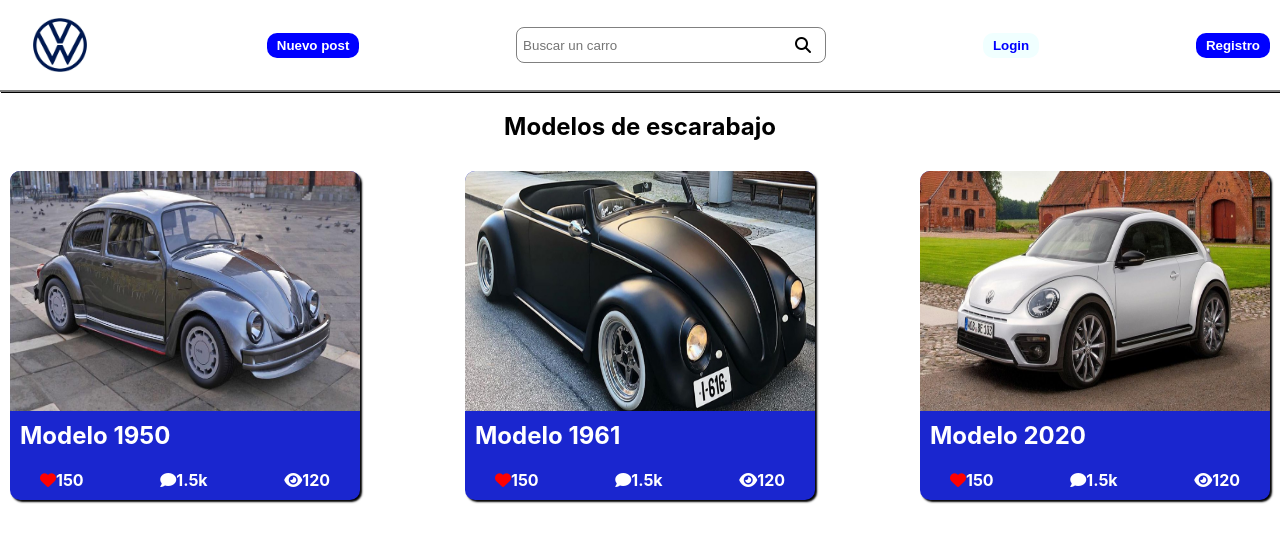
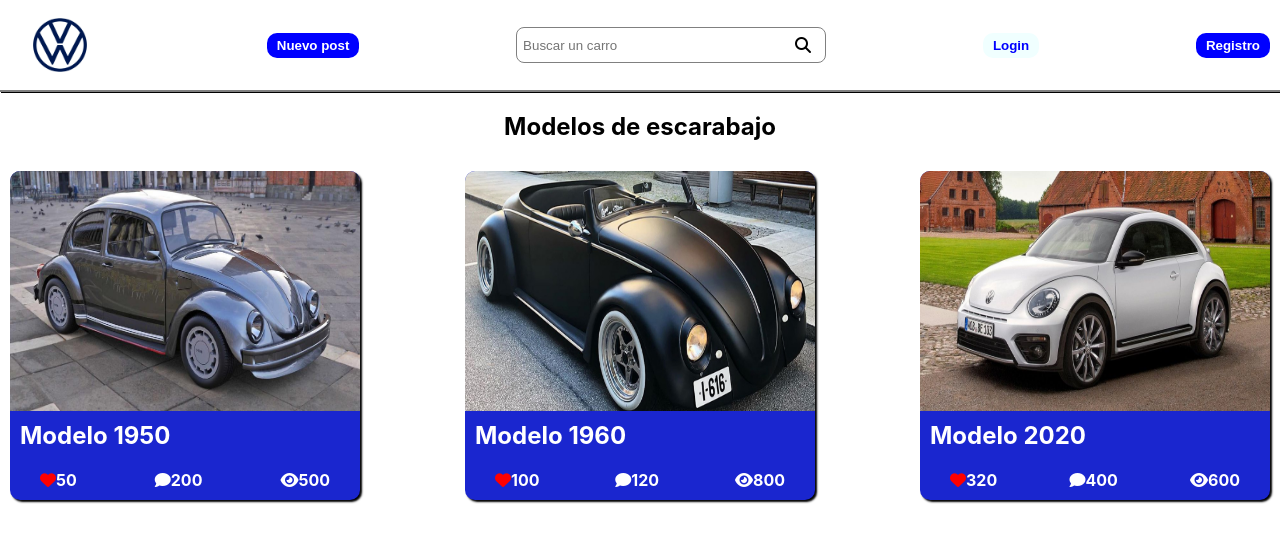
Before and after one commit to rojas901/ejercicioClase, a React (Create React App) app: page / in a window 1280 px wide. Shown: the top 542 px of the page. Built offline with nearby package versions, Linux system fonts and the light colour scheme.

Commit message:
se añade funcion card pra evitar la repetición de tanto codigo

```diff
--- a/package.json
+++ b/package.json
@@ -1,7 +1,7 @@
 {
   "name": "modelos-escarabajo",
   "version": "0.1.0",
-  "private": true,
+  "private": false,
   "dependencies": {
     "@testing-library/jest-dom": "^5.11.4",
     "@testing-library/react": "^11.1.0",
--- /dev/null
+++ b/src/App.jsx
@@ -0,0 +1,75 @@
+import './styles/styles.css';
+import logob from './media/logob.jpg'
+import v50 from './media/v1950.jpg'
+import v61 from './media/v1961.jpg'
+import v20 from './media/v2020.jpg'
+
+function App() {
+  return (
+    <div className="App">
+        <header>
+            <ul className="navbar">
+                <li>
+                    <img src={logob} alt="logo v" className="logo"/>
+                </li>
+                <li>
+                    <button className="button mainButton">Nuevo post</button>
+                </li>
+                <li>
+                    <div className="buscar">
+                        <input placeholder="Buscar un carro"/>
+                        <i className="fas fa-search button iconoBusqueda"></i>
+                    </div>
+                </li>
+                <li>
+                    <button className="button secondaryButton">Login</button>
+                </li>
+                <li>
+                    <button className="button mainButton">Registro</button>
+                </li>
+            </ul>
+        </header>
+        <main>
+            <section>
+                <h1>Modelos de escarabajo</h1>
+                <ul className="contenedorCard">
+                    <CardCarros nombreModelo='Modelo 1950' imagen={v50} like='50' comentario='200' vista='500'/>
+                    <CardCarros nombreModelo='Modelo 1960' imagen={v61} like='100' comentario='120' vista='800'/>
+                    <CardCarros nombreModelo='Modelo 2020' imagen={v20} like='320' comentario='400' vista='600'/>
+                </ul>
+            </section>
+            <section></section>
+        </main>
+        <footer></footer>
+    </div>
+  );
+}
+
+function CardCarros({nombreModelo, imagen, like, comentario, vista}) {
+    return (
+        <li className="card">
+            <div className="contenedorImagen">
+                <img src={imagen} alt={nombreModelo}/>
+            </div>
+            <span className = "cardTitle">{nombreModelo}</span>
+            <div>
+                <ul className="contenedorIconos">
+                    <li>
+                        <i className="fas fa-heart colorCorazon"></i>
+                        <span>{like}</span>
+                    </li>
+                    <li>
+                        <i className="fas fa-comment"></i>
+                        <span>{comentario}</span>
+                    </li>
+                    <li>
+                        <i className="fas fa-eye"></i>
+                        <span>{vista}</span>
+                    </li>
+                </ul>
+            </div>
+        </li>
+    );
+}
+
+export default App;
--- a/src/index.js
+++ b/src/index.js
@@ -1,7 +1,7 @@
 import React from 'react';
 import ReactDOM from 'react-dom';
 import './index.css';
-import App from './App';
+import App from './App.jsx';
 import reportWebVitals from './reportWebVitals';
 
 ReactDOM.render(
```
